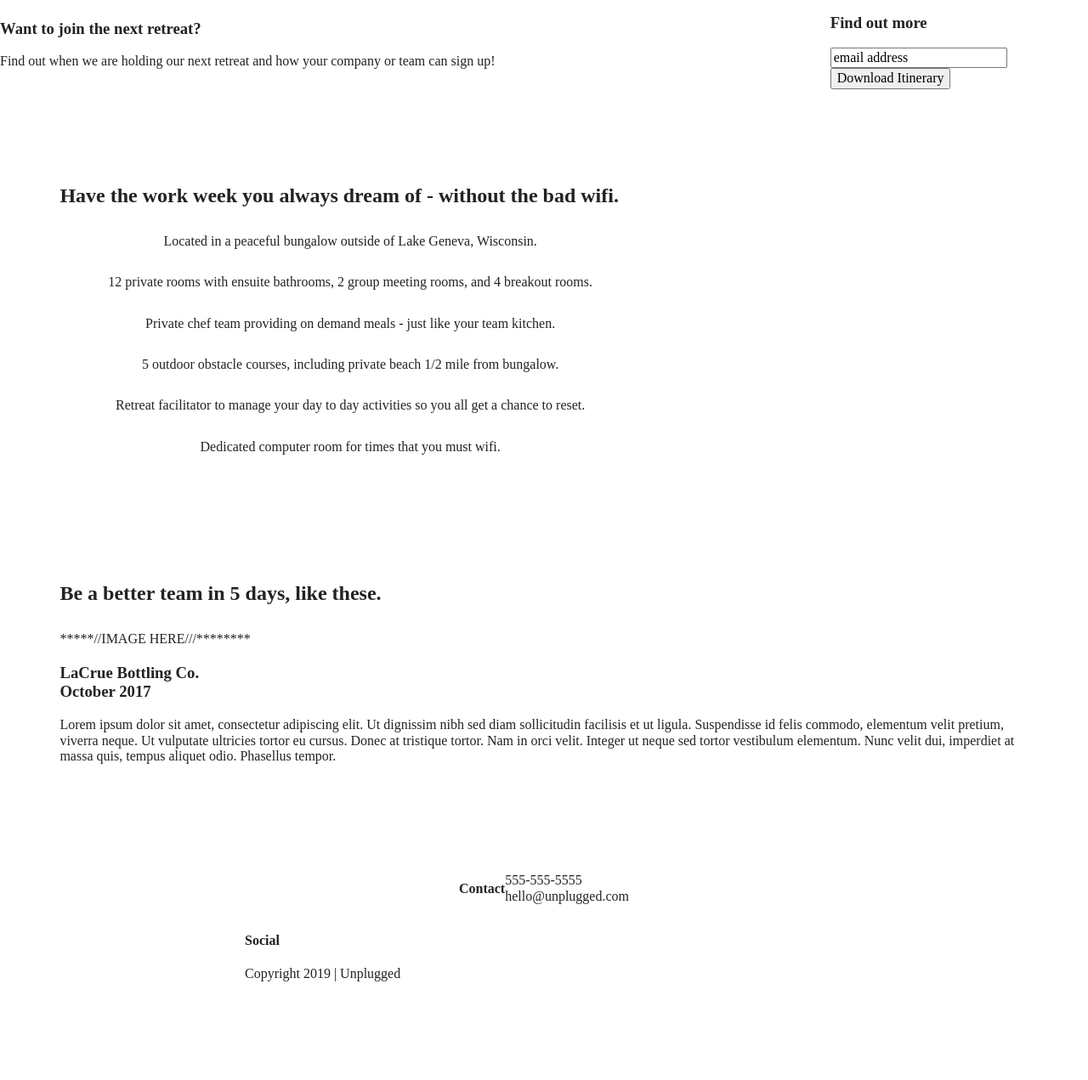
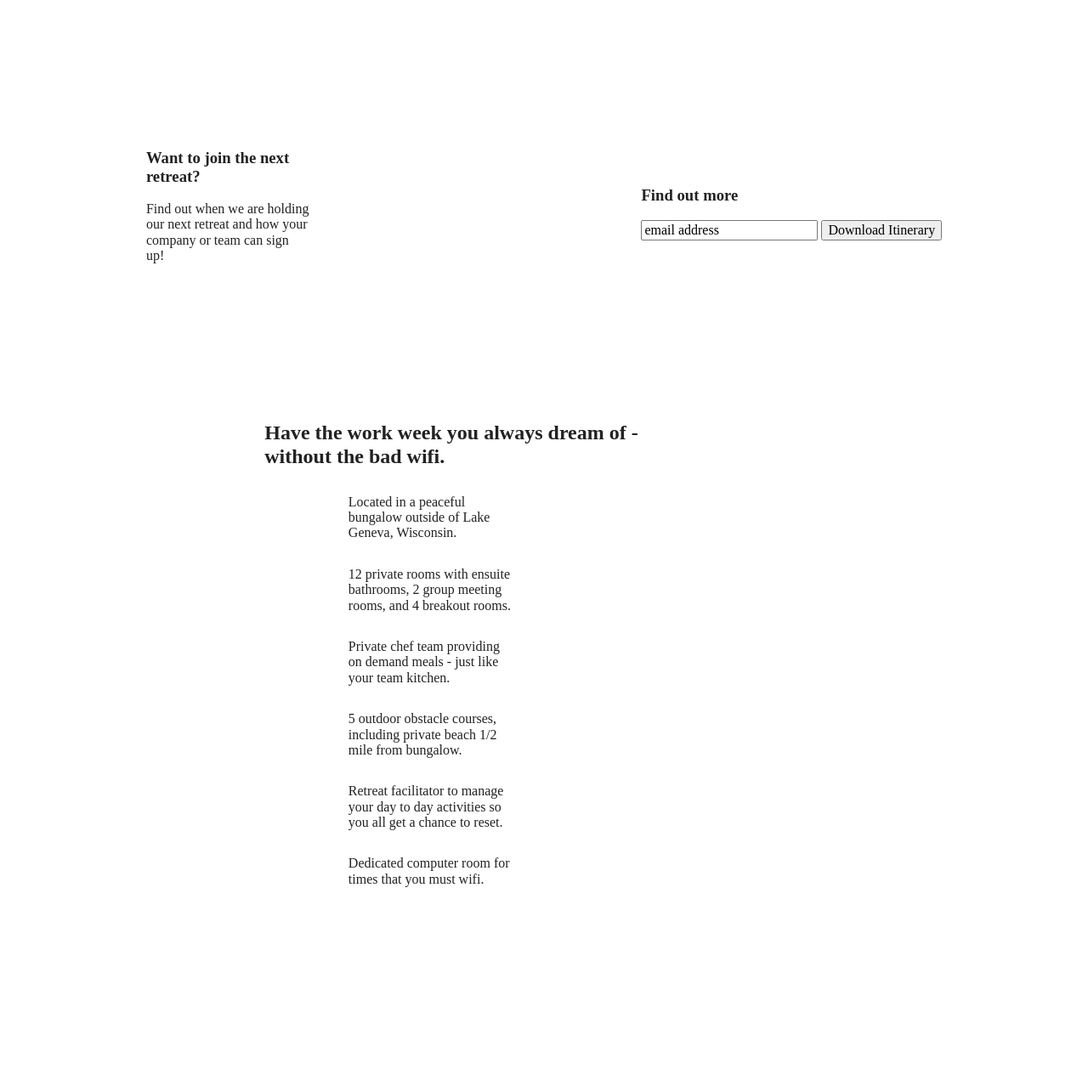
Before and after one commit to karen-fred/unplugged-retreat, a website built with Parcel: page index.html in a window 1280 px wide. Shown: the part 384-1655 px from the top of the page at 85% size. Before the commit the page ends 1590 px from the top, so only its background shows below. Built offline with nearby package versions, Linux system fonts and the light colour scheme.

Commit message:
Desktop styles

```diff
--- a/css/main.css
+++ b/css/main.css
@@ -83,17 +83,16 @@ textarea {
   resize: vertical;
 }
 
+
 /* ==========================================================================
    Author's custom styles
-   ========================================================================== */
-/*---------- Base Header ----------*/
 
 .content-wrapper {
-  width: 89%;
-  margin: 50px 0;
-}
+    width: 89%;
+    margin: 50px 0;
+  }
 
-
+/*---------- Base Header and Footer ----------*/
 header,
 footer {
   display: flex;
@@ -130,13 +129,21 @@ header nav ul {
   width: 100%;
 }
 
+footer {
+  flex-direction: column;
+}
+
+footer p {
+  margin: 0;
+}
+
 footer .content-wrapper {
   width: 55%;
   margin: 50px 0;
 }
 
-footer p {
-  margin: 0;
+footer .contact {
+  margin-bottom: 50px;
 }
 
 footer .social-icons {
@@ -151,18 +158,28 @@ footer .social-icons p {
   align-items: center;
 }
 
+footer .copyright {
+  margin: 20px 0;
+}
+
+/***** Mobile Styles - Homepage *****/
+
+/*Hero Area*/
+
 .hero-area {
   display: flex;
   justify-content: center;
   flex-flow: row wrap;
 }
 
+/*Aside*/
 
 aside {
   display: flex;
   justify-content: center;
   align-items: center;
 }
+ /*Features*/
 
 .features {
   display: flex;
@@ -186,6 +203,8 @@ aside {
   margin: 0;
 }
 
+/* Reviews */
+
 .reviews {
   display: flex;
   justify-content: center;
@@ -201,6 +220,9 @@ aside {
   margin: 20px 0;
 }
 
+/*----------------------------------------
+    ABOUT PAGE
+-----------------------------------------*/
 
 .mission {
   display: flex;
@@ -215,7 +237,9 @@ aside {
   align-items: center;
   flex-flow: row wrap;
 }
-
+/*----------------------------------------
+    FAQ PAGE
+-----------------------------------------*/
 .faq {
   display: flex;
   justify-content: center;
@@ -224,11 +248,18 @@ aside {
 }
 
 .faq .content-wrapper {
-  display: flex;
-  justify-content: center;
-  align-items: center;
-  flex-flow: row wrap;
+  justify-content: space-between;
 }
+
+.faq h2 {
+  width: 100%;
+}
+
+.faq-content {
+  flex-basis: 40%;
+}
+
+
 
 
 /* ==========================================================================
@@ -319,8 +350,152 @@ aside {
    Modify as content requires.
    ========================================================================== */
 
-@media only screen and (min-width: 35em) {
-  /* Style adjustments for viewports that meet the condition */
+@media only screen and (min-width: 768px) {
+/*Tablet styles here*/
+
+  /*General styles*/
+
+    .content-wrapper {
+        max-width: 640px;
+        margin: 100px 0;
+    }
+
+    /* Header */
+    header {
+      justify-content: space-around;
+      padding: 33px 0;
+    }
+
+    header .content-wrapper {
+        width: 100%;
+        justify-content:space-between;
+    }
+
+    header nav {
+        width: 17%
+    }
+
+    header nav ul {
+        justify-content: space-between;
+    }
+
+    .header-divider {
+        display: none;
+    }
+
+    /* Hero Area */
+
+    /* Aside */
+    aside .content-wrapper {
+        margin: 50px 0;
+        display: flex;
+        justify-content: space-between;
+        flex-flow: row wrap;
+    }
+
+    aside .content-wrapper .form-description,
+    aside .content-wrapper .form {
+        width: 40%;
+        margin: 0;
+    }
+
+    /* Features */
+
+    .features article {
+      display: flex;
+      justify-content: center;
+      align-items: center;
+      flex-flow: column wrap;
+      flex-basis: 50%;
+    }
+
+    .features .features-item-description {
+        width: 50%;
+    }
+
+    /* Reviews */
+    .reviews article {
+      display: flex;
+      justify-content: space-between;
+    }
+
+    .reviews article div {
+        width: 42%;
+    }
+
+    /* Footer */
+    footer .content-wrapper {
+        width: 85%;
+        margin: 100px 0;
+    }
+
+    .footer-content {
+      display: flex;
+      justify-content: space-between;
+      align-items: center;
+    }
+
+    footer .contact {
+        margin-bottom: 0;
+    }
+
+    footer .copyright {
+        width: 100%;
+    }
+}
+
+/*DESKTOP STYLES*/
+
+@media only screen and (min-width: 1200px) {
+/*Desktop styles here */
+.content-wrapper {
+  max-width: 960px;
+}
+
+/* Hero */
+.hero-area h1 {
+ width: 57%;
+}
+
+/* Aside */
+aside .content-wrapper {
+ justify-content: left;
+}
+
+aside .content-wrapper .form-description,
+aside .content-wrapper .form {
+ width: 33%
+}
+
+/* Features */
+.features h2 {
+ width: 75%
+}
+
+.features article {
+ flex-basis: 50%;
+}
+
+/* Reviews */
+.reviews article div {
+ width: 40%;
+}
+
+/* ==========================================================================
+About Page
+========================================================================== */
+.mission h2,
+.contact-section .content-wrapper h2 {
+ width: 80%;
+}
+
+/* ==========================================================================
+FAQ Page
+========================================================================== */
+.faq h2 {
+ width: 100%;
+}
+
 }
 
 @media print,
```
